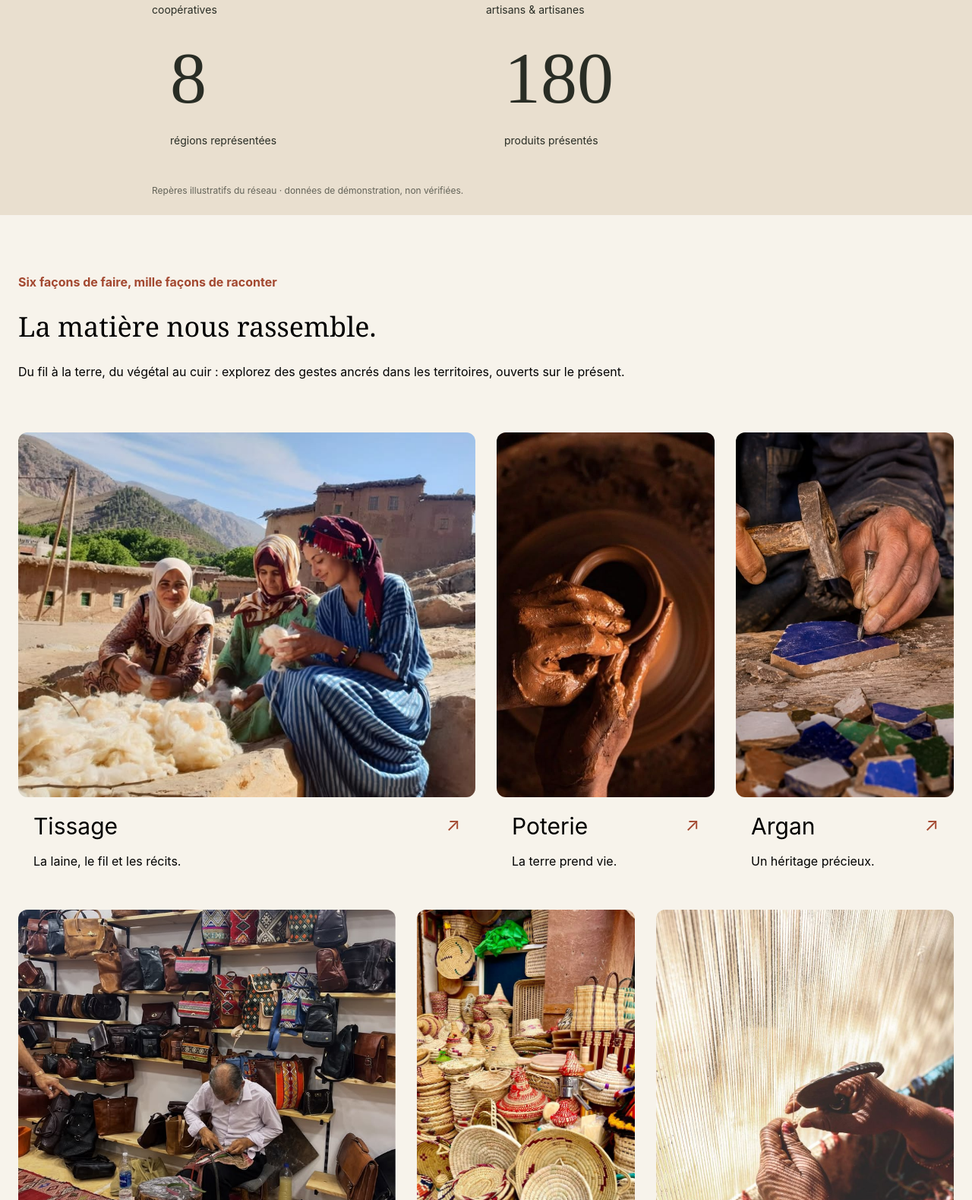
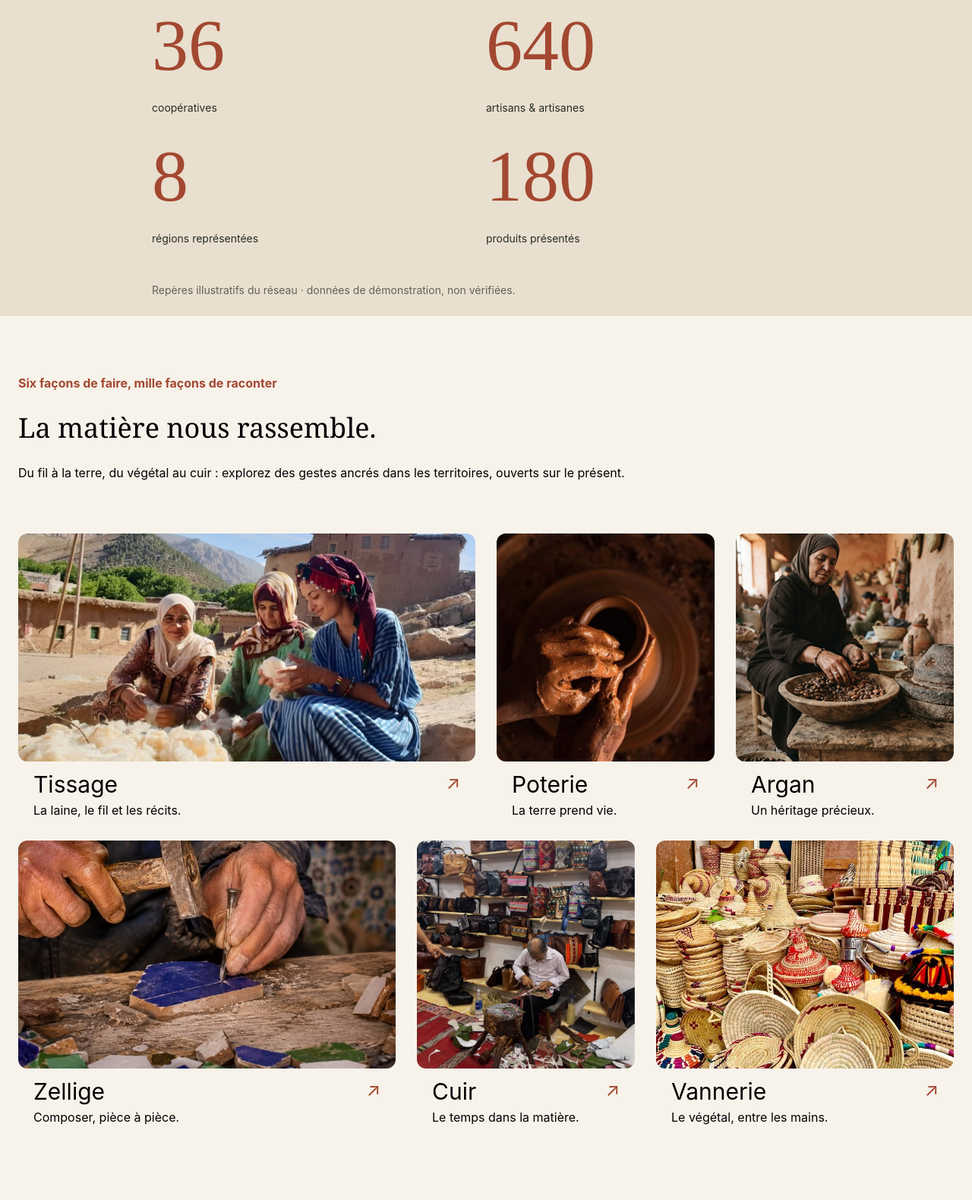
Before and after one commit to iaboudou/Taawon, a website: page index.html in a window 1280 px wide. Shown: the part 737-2316 px from the top of the page at 76% size. Drawn offline with Linux system fonts and the light colour scheme.

Commit message:
done with 'page d'accueil'

```diff
--- a/index.html
+++ b/index.html
@@ -51,22 +51,22 @@
     <main class="flex flex-col gap-5">
 
         <!-- hero -->
-        <section class="ms:flex ms:justify-center ms:items-center md:flex md:flex-row ">
-            <div class="index-marginlr ms:pl-25">
+        <section class="md:flex md:flex-row md:justify-center md:items-center">
+            <div class="index-marginlr md:w-1/2 md:pl-25">
                 <h1
-                    class="flex justify-center text-[#292D25] font-bold  text-3xl p-10 ms:pl-0 ms:justify-start ms:text-7xl">
+                    class="flex justify-center text-[#292D25] font-bold text-3xl p-10 md:pl-0 md:justify-start md:text-7xl">
                     Des mains, des liens, des
                     possibles. </h1>
                 <h2
-                    class="text-[var(--primarycolor)] p-[var(--padding)] ms:pl-0 text-center flex justify-center font-bold ms:justify-start">
+                    class="text-[var(--primarycolor)] p-[var(--padding)] md:pl-0 text-center flex justify-center font-bold md:justify-start">
                     COOPÉRER ·
                     TRANSMETTRE · FAIRE
                     CONNAÎTRE </h2>
-                <h3 class="text-[#292D25] text-center ms:text-left p-[var(--padding)] ms:pl-0 ms:justify-start"> À la
+                <h3 class="text-[#292D25] text-center md:text-left p-[var(--padding)] md:pl-0 md:justify-start"> À la
                     rencontre des coopératives artisanales
                     marocaines. Taawon
                     rend visibles celles et ceux qui façonnent les matières et font vivre les savoir-faire. </h3>
-                <div class=" flex gap-5 flex-col justify-center items-center ms:justify-start ms:flex-row">
+                <div class="flex gap-5 flex-col justify-center items-center md:justify-start md:flex-row">
                     <a href="/cooperatives.html"
                         class="bg-[var(--primarycolor)] h-12 w-72 text-white rounded-lg flex justify-center items-center">
                         Découvrir les coopératives <span class="text-[var(--primarycolor)]">&#8599;&#xFE0E;</span>
@@ -75,39 +75,38 @@
                         class="border border-red-500 h-12 w-72 rounded-lg flex justify-center items-center ">
                         Devenir partenaire <span class="text-[var(--primarycolor)]">&#8599;&#xFE0E;</span>
                     </a>
-
                 </div>
             </div>
 
-            <div class="flex flex-row justify-center items-center p-[var(--padding)]">
-                <img src="/assets/images/1.jpg" class="rounded-xl w-full max-w-[700px]" alt="">
+            <div class="flex flex-row justify-center items-center p-[var(--padding)] md:w-1/2">
+                <img src="assets/images/1.jpg" class="rounded-xl w-full max-w-[700px]" alt="">
             </div>
         </section>
 
         <!-- statistique  -->
         <div class="grid grid-cols-2 gap-y-8 p-[var(--padding)] bg-[#E9DFCF] md:px-50">
 
-            <div class="flex flex-col gap-6 [var(--padding)]  pl-pl-[var(--padding)]">
-                <h1 class="font-[Cormorant_Garamond] text-7xl md:text-8xl text-[#292D25]">36</h1>
+            <div class="flex flex-col gap-6">
+                <h1 class="font-['Cormorant_Garamond'] text-7xl md:text-8xl text-[var(--primarycolor)]">36</h1>
                 <h4 class="text-sm text-[#292D25]">coopératives</h4>
             </div>
 
-            <div class="flex flex-col gap-6 [var(--padding)]  pl-pl-[var(--padding)]">
-                <h1 class="font-[Cormorant_Garamond] text-7xl md:text-8xl text-[#292D25]">640</h1>
+            <div class="flex flex-col gap-6">
+                <h1 class="font-['Cormorant_Garamond'] text-7xl md:text-8xl text-[var(--primarycolor)]">640</h1>
                 <h4 class="text-sm text-[#292D25]">artisans & artisanes</h4>
             </div>
 
-            <div class="flex flex-col gap-6 [var(--padding)] pl-[var(--padding)]">
-                <h1 class="font-[Cormorant_Garamond] text-7xl md:text-8xl text-[#292D25]">8</h1>
+            <div class="flex flex-col gap-6">
+                <h1 class="font-['Cormorant_Garamond'] text-7xl md:text-8xl text-[var(--primarycolor)]">8</h1>
                 <h4 class="text-sm text-[#292D25]">régions représentées</h4>
             </div>
 
-            <div class="flex flex-col gap-6 [var(--padding)] pl-[var(--padding)]">
-                <h1 class="font-[Cormorant_Garamond] text-7xl md:text-8xl text-[#292D25]">180</h1>
+            <div class="flex flex-col gap-6">
+                <h1 class="font-['Cormorant_Garamond'] text-7xl md:text-8xl text-[var(--primarycolor)]">180</h1>
                 <h4 class="text-sm text-[#292D25]">produits présentés</h4>
             </div>
 
-            <h4 class="col-span-2 pt-4 text-xs text-[#292D25]/70">
+            <h4 class="col-span-2 pt-4 text-sm text-[#292D25]/70">
                 Repères illustratifs du réseau · données de démonstration, non vérifiées.
             </h4>
 
@@ -121,81 +120,80 @@
                 territoires, ouverts sur le présent. </div>
         </div>
 
-        <div class="p-[var(--padding)] grid grid-cols-12 gap-7 ">
+        <div class="p-[var(--padding)] grid grid-cols-12 gap-7">
 
             <div class="pics col-span-12 md:col-span-6">
-                <div class="w-full h-[80%]">
-                    <img class="pic w-full h-full object-cover" src="/assets/images/2.jpg" alt="">
+                <div class="w-full h-[300px]">
+                    <img class="pic w-full h-full object-cover" src="assets/images/2.jpg" alt="">
                 </div>
-                <div class="flex justify-between w-full pr-5">
-                    <div class="ttl h-2">Tissage</div>
+                <div class="flex justify-between w-full pr-5 mt-3">
+                    <div class="ttl">Tissage</div>
                     <a href="https://www.google.com" class="text-2xl"><span
                             class="text-[var(--primarycolor)]">&#8599;&#xFE0E;</span></a>
                 </div>
-                <div class="desc h-2">La laine, le fil et les récits.</div>
+                <div class="desc mt-1">La laine, le fil et les récits.</div>
             </div>
 
-            <div class="pics md:col-span-3 col-span-6 ">
-                <div class="w-full h-[80%]">
-                    <img class="pic w-full h-full object-cover" src="/assets/images/3.jpg" alt="">
+            <div class="pics md:col-span-3 col-span-6">
+                <div class="w-full h-[300px]">
+                    <img class="pic w-full h-full object-cover" src="assets/images/3.jpg" alt="">
                 </div>
-                <div class="flex justify-between w-full pr-5">
-                    <div class="ttl h-2">Poterie</div>
+                <div class="flex justify-between w-full pr-5 mt-3">
+                    <div class="ttl">Poterie</div>
                     <a href="https://www.google.com" class="text-2xl"><span
                             class="text-[var(--primarycolor)]">&#8599;&#xFE0E;</span></a>
                 </div>
-                <div class="desc h-2">La terre prend vie.</div>
+                <div class="desc mt-1">La terre prend vie.</div>
             </div>
 
             <div class="pics md:col-span-3 col-span-6">
-                <div class="w-full h-[80%]">
-                    <img class="pic w-full h-full object-cover" src="/assets/images/4.jpg" alt="">
+                <div class="w-full h-[300px]">
+                    <img class="pic w-full h-full object-cover" src="assets/images/16.png" alt="">
                 </div>
-                <div class="flex justify-between w-full pr-5">
-                    <div class="ttl h-2">Argan</div>
+                <div class="flex justify-between w-full pr-5 mt-3">
+                    <div class="ttl">Argan</div>
                     <a href="https://www.google.com" class="text-2xl"><span
                             class="text-[var(--primarycolor)]">&#8599;&#xFE0E;</span></a>
                 </div>
-                <div class="desc h-2">Un héritage précieux.</div>
+                <div class="desc mt-1">Un héritage précieux.</div>
             </div>
 
             <div class="pics md:col-span-5 col-span-12">
-                <div class="w-full h-[80%]">
-                    <img class="pic w-full h-full object-cover" src="/assets/images/5.jpg" alt="">
+                <div class="w-full h-[300px]">
+                    <img class="pic w-full h-full object-cover" src="assets/images/4.jpg" alt="">
                 </div>
-                <div class="flex justify-between w-full pr-5">
-                    <div class="ttl h-2">Zellige</div>
+                <div class="flex justify-between w-full pr-5 mt-3">
+                    <div class="ttl">Zellige</div>
                     <a href="https://www.google.com" class="text-2xl"><span
                             class="text-[var(--primarycolor)]">&#8599;&#xFE0E;</span></a>
                 </div>
-                <div class="desc h-2">Composer, pièce à pièce.</div>
+                <div class="desc mt-1">Composer, pièce à pièce.</div>
             </div>
 
             <div class="pics md:col-span-3 col-span-6">
-                <div class="w-full h-[80%]">
-                    <img class="pic w-full h-full object-cover" src="/assets/images/6.jpg" alt="">
+                <div class="w-full h-[300px]">
+                    <img class="pic w-full h-full object-cover" src="assets/images/5.jpg" alt="">
                 </div>
-                <div class="flex justify-between w-full pr-5">
-                    <div class="ttl h-2">Cuir</div>
+                <div class="flex justify-between w-full pr-5 mt-3">
+                    <div class="ttl">Cuir</div>
                     <a href="https://www.google.com" class="text-2xl"><span
                             class="text-[var(--primarycolor)]">&#8599;&#xFE0E;</span></a>
                 </div>
-                <div class="desc h-2">Le temps dans la matière.</div>
+                <div class="desc mt-1">Le temps dans la matière.</div>
             </div>
 
             <div class="pics md:col-span-4 col-span-6">
-                <div class="w-full h-[80%]">
-                    <img class="pic w-full h-full object-cover" src="/assets/images/7.jpg" alt="">
+                <div class="w-full h-[300px]">
+                    <img class="pic w-full h-full object-cover" src="assets/images/6.jpg" alt="">
                 </div>
-                <div class="flex justify-between w-full pr-5">
-                    <div class="ttl h-2">Vannerie</div>
+                <div class="flex justify-between w-full pr-5 mt-3">
+                    <div class="ttl">Vannerie</div>
                     <a href="https://www.google.com" class="text-2xl"><span
                             class="text-[var(--primarycolor)]">&#8599;&#xFE0E;</span></a>
                 </div>
-                <div class="desc h-2">Le végétal, entre les mains.</div>
+                <div class="desc mt-1">Le végétal, entre les mains.</div>
             </div>
         </div>
-
 
         <!-- à la une  -->
         <div class="flex flex-col gap-5 p-[var(--padding)] mt-8">
@@ -207,7 +205,7 @@
 
             <div class="pics flex flex-col">
                 <div class="w-full h-[350px] overflow-hidden rounded-xl bg-gray-200">
-                    <img class="block w-full h-full object-cover" src="assets/images/8.jpg"
+                    <img class="block w-full h-full object-cover" src="assets/images/7.jpg"
                         alt="Tapis tissé de la coopérative Tazrout">
                 </div>
                 <div class="desc mt-3 w-fit rounded-lg bg-gray-300 p-1 text-sm text-gray-800">Tissage</div>
@@ -228,7 +226,7 @@
 
             <div class="pics flex flex-col">
                 <div class="w-full h-[350px] overflow-hidden rounded-xl bg-gray-200">
-                    <img class="block w-full h-full object-cover" src="assets/images/9.png"
+                    <img class="block w-full h-full object-cover" src="assets/images/8.jpg"
                         alt="Poterie de la coopérative Terres de Safi">
                 </div>
                 <div class="desc mt-3 w-fit rounded-lg bg-gray-300 p-1 text-sm text-gray-800">Poterie</div>
@@ -249,7 +247,7 @@
 
             <div class="pics flex flex-col">
                 <div class="w-full h-[350px] overflow-hidden rounded-xl bg-gray-200">
-                    <img class="block w-full h-full object-cover" src="assets/images/10.jpg"
+                    <img class="block w-full h-full object-cover" src="assets/images/9.png"
                         alt="Huile d'argan de la coopérative Argan Tifaout">
                 </div>
                 <div class="desc mt-3 w-fit rounded-lg bg-gray-300 p-1 text-sm text-gray-800">Argan</div>
@@ -266,6 +264,34 @@
                 <a href="partenaire.html" class="desc mt-auto pt-5 font-bold text-[var(--primarycolor)]">
                     Rencontrer la coopérative <span>&#8599;&#xFE0E;</span>
                 </a>
+            </div>
+
+        </section>
+
+
+        <!-- La lettre Taawon -->
+        <section class="flex flex-col gap-5 p-[var(--padding)]">
+
+            <div class="text-[var(--primarycolor)] font-bold text-xs">LA LETTRE TAAWON</div>
+            <div class="font-['Cormorant_Garamond'] text-[36px]">Des nouvelles des ateliers.</div>
+            <div>
+                Une fois par mois, découvrez un collectif, une matière et les actualités du réseau.
+            </div>
+
+            <div class="flex flex-col gap-2">
+                <label for="email" class="font-bold text-sm">Adresse e-mail</label>
+                <input id="email" type="email" placeholder="name@exemple.com"
+                    class="h-12 px-4 rounded-md border border-gray-300 bg-white">
+            </div>
+
+            <a href="#"
+                class="bg-[var(--primarycolor)] h-12 text-white rounded-lg flex justify-center items-center gap-2">
+                M’inscrire à la lettre <span>&#8599;&#xFE0E;</span>
+            </a>
+
+            <div class="font-['Inter'] text-xs">
+                En vous inscrivant, vous acceptez de recevoir la lettre Taawon. Désinscription à tout moment. Voir la
+                confidentialité.
             </div>
 
         </section>
@@ -298,8 +324,8 @@
 
                 <!--  -->
                 <nav class="flex flex-col gap-6 md:w-1/3 md:pt-2">
-                    <a href="https://www.instagram.com" class="hover:text-black transition">Instagram <span>&#8599;&#xFE0E;</span></a>
-                    <a href="https://www.facebook.com" class="hover:text-black transition">Facebook <span>&#8599;&#xFE0E;</span></a>
+                    <a href="https://www.instagram.com">Instagram <span>&#8599;&#xFE0E;</span></a>
+                    <a href="https://www.facebook.com">Facebook <span>&#8599;&#xFE0E;</span></a>
                     <a href="#">Mentions légales</a>
                     <a href="#">Confidentialité</a>
                 </nav>
--- a/src/style.css
+++ b/src/style.css
@@ -1,14 +1,12 @@
 @import "tailwindcss";
 @import url('https://fonts.googleapis.com/css2?family=Cormorant+Garamond:ital,wght@0,300..700;1,300..700&family=Inter:ital,wght@0,300..700;1,300..700&family=Reenie+Beanie&display=swap');
 @import "tailwindcss";
-
 
 
 :root {
     --padding: 1.5rem;
     --primarycolor: #A34830;
 }
-
 
 @media (min-width: 2000px) {
 
@@ -18,6 +16,7 @@
         justify-content: start;
         display: flex;
         flex-direction: column;
+        align-items: center
     }
 }
 
@@ -30,7 +29,7 @@
 }
 
 .pics {
-    @apply flex flex-col gap-5 h-[600px];
+    @apply flex flex-col;
 }
 
 .pic {
```
Also changed, not shown: dist/output.css.
